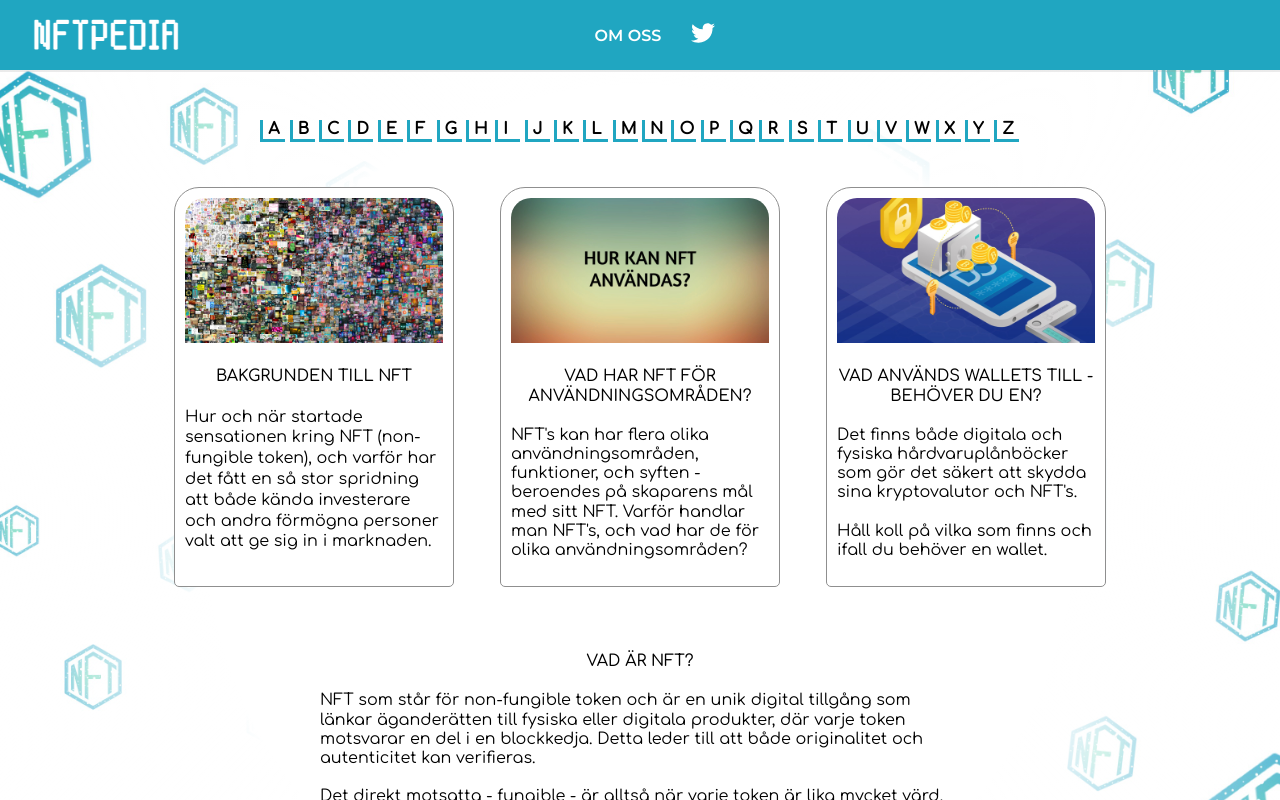
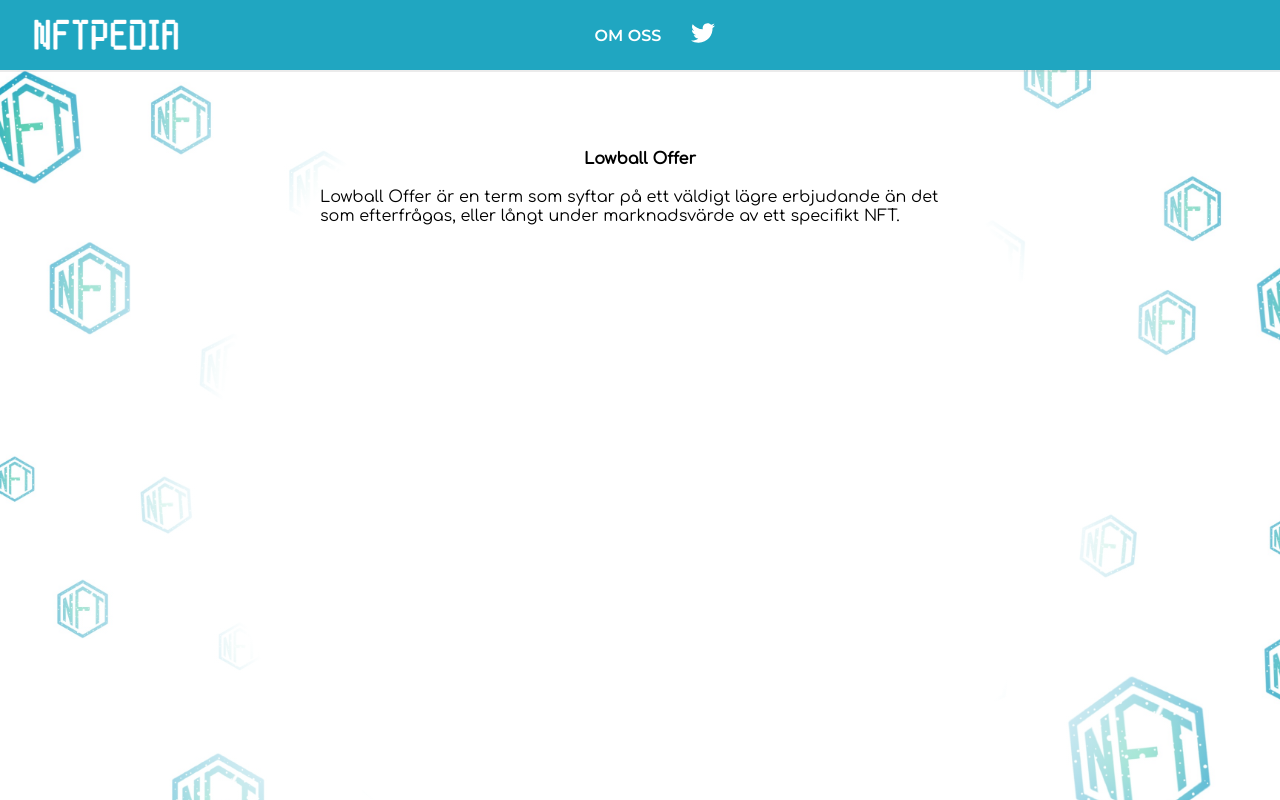
Before and after one commit to jossifelefteriadis/nftpedia, a React (Create React App) app: page /lowball-offer in a window 1280 px wide. Shown: the top 800 px of the page. Built offline with nearby package versions, Linux system fonts and the light colour scheme.

Commit message:
Add description for lowball-offer

```diff
--- a/src/components/PageContainer.js
+++ b/src/components/PageContainer.js
@@ -51,6 +51,8 @@ import Hash from "./words/Hash";
 import Hodl from "./words/Hodl";
 
 import IPFS from "./words/IPFS";
+
+import LowballOffer from "./words/LowballOffer";
 
 import A from "./letter/A";
 import B from "./letter/B";
@@ -187,6 +189,9 @@ export default class PageContainer extends React.Component {
           <Route path="/ipfs">
             <IPFS />
           </Route>
+          <Route path="/lowball-offer">
+            <LowballOffer />
+          </Route>
           <Route path="/A">
             <A />
           </Route>
--- a/src/components/letter/L.js
+++ b/src/components/letter/L.js
@@ -6,7 +6,7 @@ const L = () => (
     <h1>L</h1>
     <br />
     <p className="letter--word">
-      <Link to="/LOWBALL-OFFER">LOWBALL OFFER</Link>
+      <Link to="/lowball-offer">LOWBALL OFFER</Link>
     </p>
   </section>
 );
--- /dev/null
+++ b/src/components/words/LowballOffer.js
@@ -0,0 +1,13 @@
+import React from "react";
+
+const LowballOffer = () => (
+  <section className="word-description-container">
+    <h1>Lowball Offer</h1>
+    <p>
+      Lowball Offer är en term som syftar på ett väldigt lägre erbjudande än det
+      som efterfrågas, eller långt under marknadsvärde av ett specifikt NFT.
+    </p>
+  </section>
+);
+
+export default LowballOffer;
```
